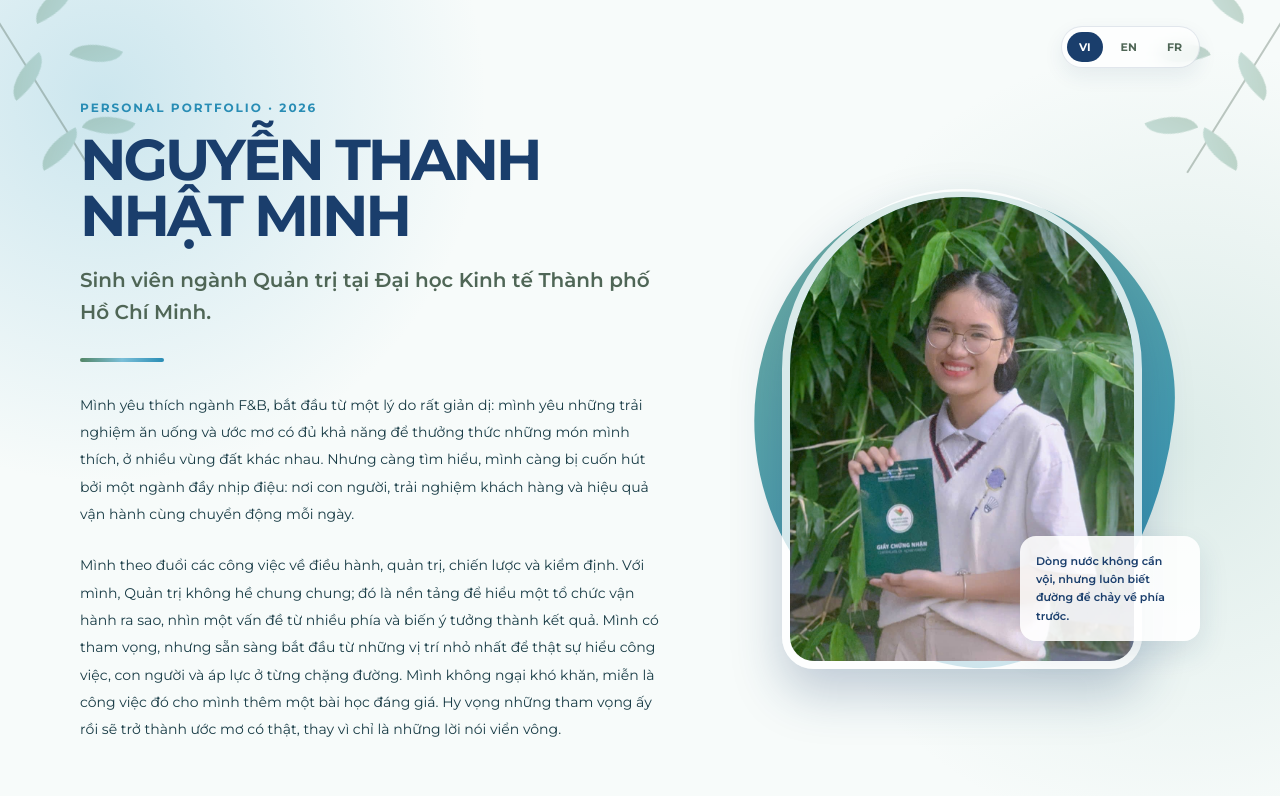
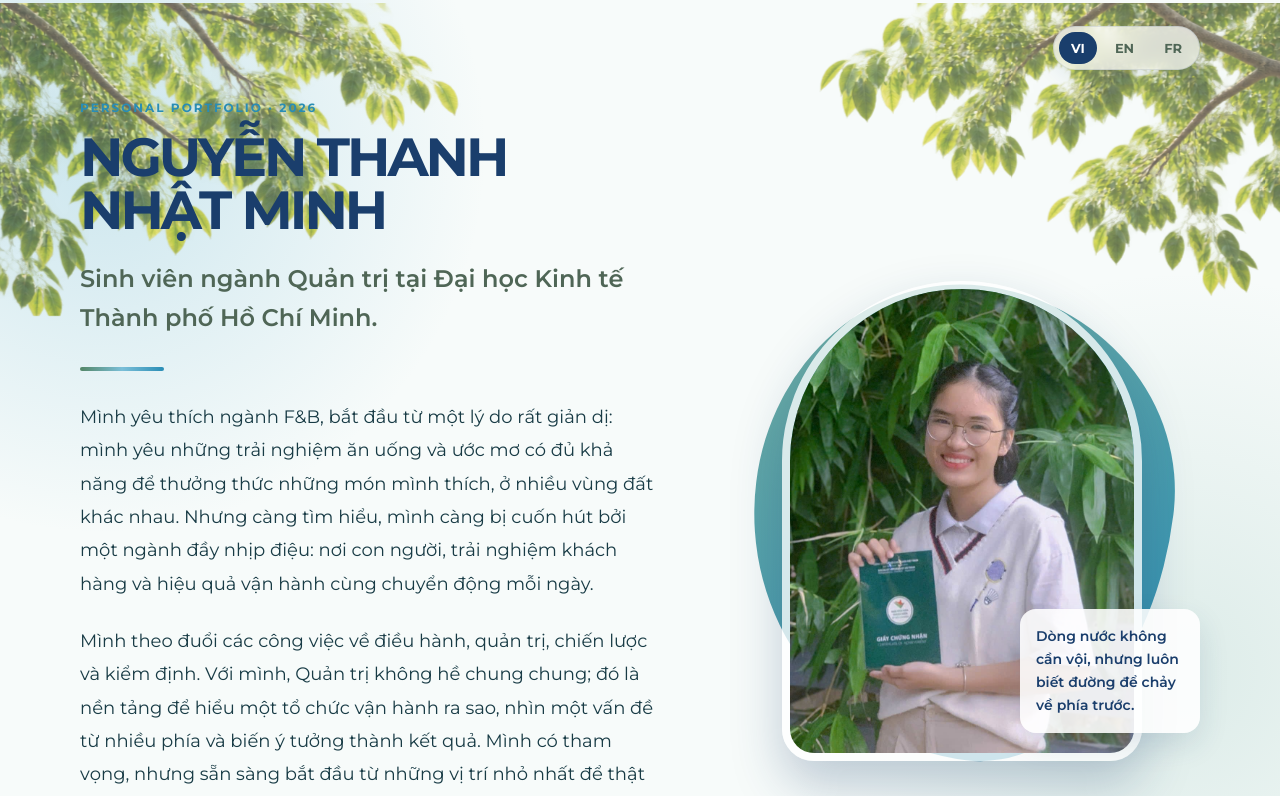
Before and after one commit to thanhnhatminh/Minhthientaiportfolio, a plain HTML site: page index.html in a window 1280 px wide. Shown: the top 796 px of the page. Drawn offline with Linux system fonts and the light colour scheme.

Commit message:
Update index.html

```diff
--- a/index.html
+++ b/index.html
@@ -36,6 +36,11 @@
         var(--cream);
     }
 
+    main {
+      position: relative;
+      z-index: 1;
+    }
+
     .container {
       width: min(1120px, calc(100% - 40px));
       margin: 0 auto;
@@ -70,7 +75,7 @@
       background: transparent;
       color: var(--forest);
       font-family: inherit;
-      font-size: 11px;
+      font-size: 13px;
       font-weight: 700;
       cursor: pointer;
     }
@@ -101,7 +106,7 @@
     h1 {
       margin: 16px 0;
       color: var(--deep);
-      font-size: clamp(42px, 4.5vw, 68px);
+      font-size: clamp(40px, 4.2vw, 64px);
       line-height: .98;
       letter-spacing: -3px;
     }
@@ -113,7 +118,7 @@
 
     .subtitle {
       color: var(--forest);
-      font-size: clamp(16px, 2vw, 20px);
+      font-size: clamp(20px, 2.2vw, 24px);
       font-weight: 600;
       line-height: 1.6;
     }
@@ -121,8 +126,8 @@
     .intro {
       max-width: 655px;
       margin-top: 24px;
-      font-size: 14px;
-      line-height: 1.95;
+      font-size: 18px;
+      line-height: 1.85;
     }
 
     .line {
@@ -172,7 +177,7 @@
       border-radius: 16px;
       background: rgba(255,255,255,.88);
       box-shadow: 0 12px 30px rgba(26,62,108,.12);
-      font-size: 11px;
+      font-size: 14px;
       font-weight: 600;
       line-height: 1.65;
     }
@@ -184,13 +189,14 @@
     .section-title {
       margin: 12px 0 14px;
       color: var(--deep);
-      font-size: clamp(30px, 4vw, 46px);
+      font-size: clamp(30px, 3.5vw, 43px);
       letter-spacing: -1.5px;
     }
 
     .section-lead {
       max-width: 720px;
       margin: 0;
+      font-size: 18px;
       line-height: 1.85;
     }
 
@@ -254,7 +260,7 @@
     }
 
     .year-summary {
-      font-size: 11px;
+      font-size: 15px;
       font-weight: 500;
       line-height: 1.65;
     }
@@ -267,6 +273,7 @@
       border-radius: 0 18px 18px 0;
       background: white;
       box-shadow: 0 12px 30px rgba(26,62,108,.08);
+      font-size: 18px;
       line-height: 1.85;
     }
 
@@ -348,7 +355,7 @@
       max-width: 590px;
       margin: 0;
       color: rgba(255,255,255,.9);
-      font-size: 14px;
+      font-size: 18px;
       line-height: 1.9;
     }
 
@@ -376,7 +383,7 @@
     .contact-item span {
       display: block;
       margin-bottom: 5px;
-      font-size: 11px;
+      font-size: 13px;
       font-weight: 700;
       letter-spacing: 1.3px;
       opacity: .75;
@@ -384,60 +391,45 @@
     }
 
     .contact-item strong {
-      font-size: 13px;
+      font-size: 16px;
       overflow-wrap: anywhere;
     }
 
-    .canopy {
+    .canopy-art {
       position: fixed;
-      z-index: -1;
-      top: -35px;
-      width: 240px;
-      height: 250px;
-      opacity: .35;
+      z-index: 0;
+      top: 0;
+      left: 0;
+      width: 100%;
+      height: auto;
+      max-height: 310px;
+      object-fit: cover;
+      object-position: top center;
+      opacity: .7;
+      pointer-events: none;
+      transform-origin: top center;
+      animation: canopy-breeze 7s ease-in-out infinite alternate;
+    }
+
+    .stream-footer {
+      display: block;
+      width: 100%;
+      min-height: 185px;
+      margin-top: -10px;
+      object-fit: cover;
+      object-position: center bottom;
       pointer-events: none;
     }
 
-    .canopy::before {
-      content: "";
-      position: absolute;
-      top: 0;
-      width: 2px;
-      height: 245px;
-      background: var(--forest);
-      transform: rotate(-32deg);
-      transform-origin: top;
-    }
-
-    .canopy.right { right: -38px; transform: scaleX(-1); }
-    .canopy.left { left: -38px; }
-
-    .canopy i {
-      position: absolute;
-      width: 48px;
-      height: 24px;
-      display: block;
-      border-radius: 100% 0 100% 0;
-      background: linear-gradient(135deg, var(--leaf), var(--sage));
-      transform-origin: 8px 20px;
-      animation: sway 5s ease-in-out infinite alternate;
-    }
-
-    .canopy i:nth-child(1) { top: 26px; left: 68px; transform: rotate(-28deg); }
-    .canopy i:nth-child(2) { top: 64px; left: 104px; transform: rotate(20deg); animation-delay: -1.1s; }
-    .canopy i:nth-child(3) { top: 104px; left: 48px; transform: rotate(-40deg); animation-delay: -2.2s; }
-    .canopy i:nth-child(4) { top: 136px; left: 116px; transform: rotate(18deg); animation-delay: -.5s; }
-    .canopy i:nth-child(5) { top: 174px; left: 76px; transform: rotate(-30deg); animation-delay: -1.7s; }
-
-    @keyframes sway {
-      from { translate: -2px 0; rotate: -3deg; }
-      to { translate: 5px 6px; rotate: 4deg; }
+    @keyframes canopy-breeze {
+      from { transform: translateY(-3px) scale(1); }
+      to { transform: translateY(4px) scale(1.012); }
     }
 
     footer {
       padding: 42px 0 52px;
       color: var(--forest);
-      font-size: 12px;
+      font-size: 15px;
       line-height: 1.9;
       text-align: center;
     }
@@ -481,14 +473,16 @@
 
       .name span { white-space: normal; }
 
-      .canopy { opacity: .2; }
+      .canopy-art { max-height: 180px; opacity: .52; }
+      .intro, .section-lead, .year-detail, .contact-box p { font-size: 16px; }
+      .year-summary { font-size: 13px; }
+      .stream-footer { min-height: 120px; }
     }
   </style>
 </head>
 
 <body>
-  <div class="canopy left" aria-hidden="true"><i></i><i></i><i></i><i></i><i></i></div>
-  <div class="canopy right" aria-hidden="true"><i></i><i></i><i></i><i></i><i></i></div>
+  <img class="canopy-art" src="canopy-overlay.png" alt="" aria-hidden="true">
 
   <div class="topbar">
     <div class="languages">
@@ -581,6 +575,7 @@
 
     <footer id="footer"></footer>
   </main>
+  <img class="stream-footer" src="stream-footer.png" alt="Dòng suối trong rừng">
 
   <script>
     const content = {
```
